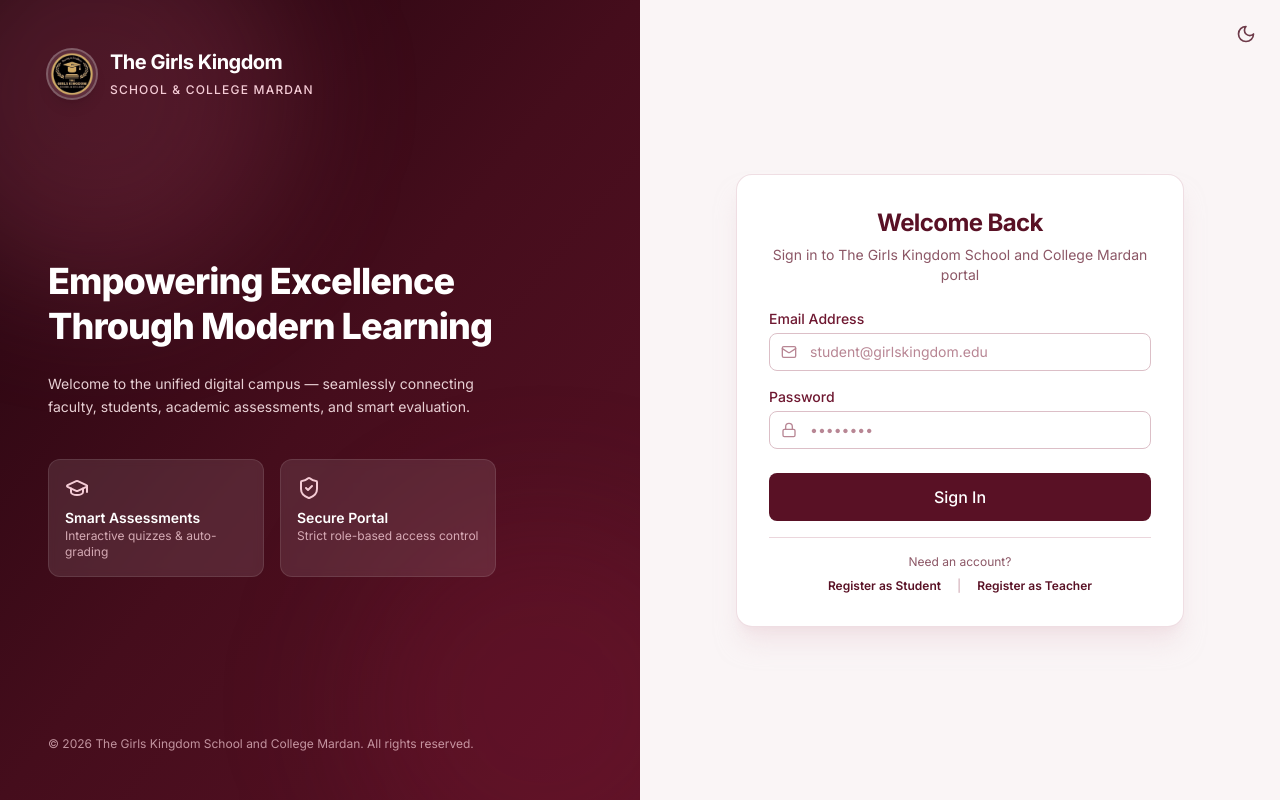
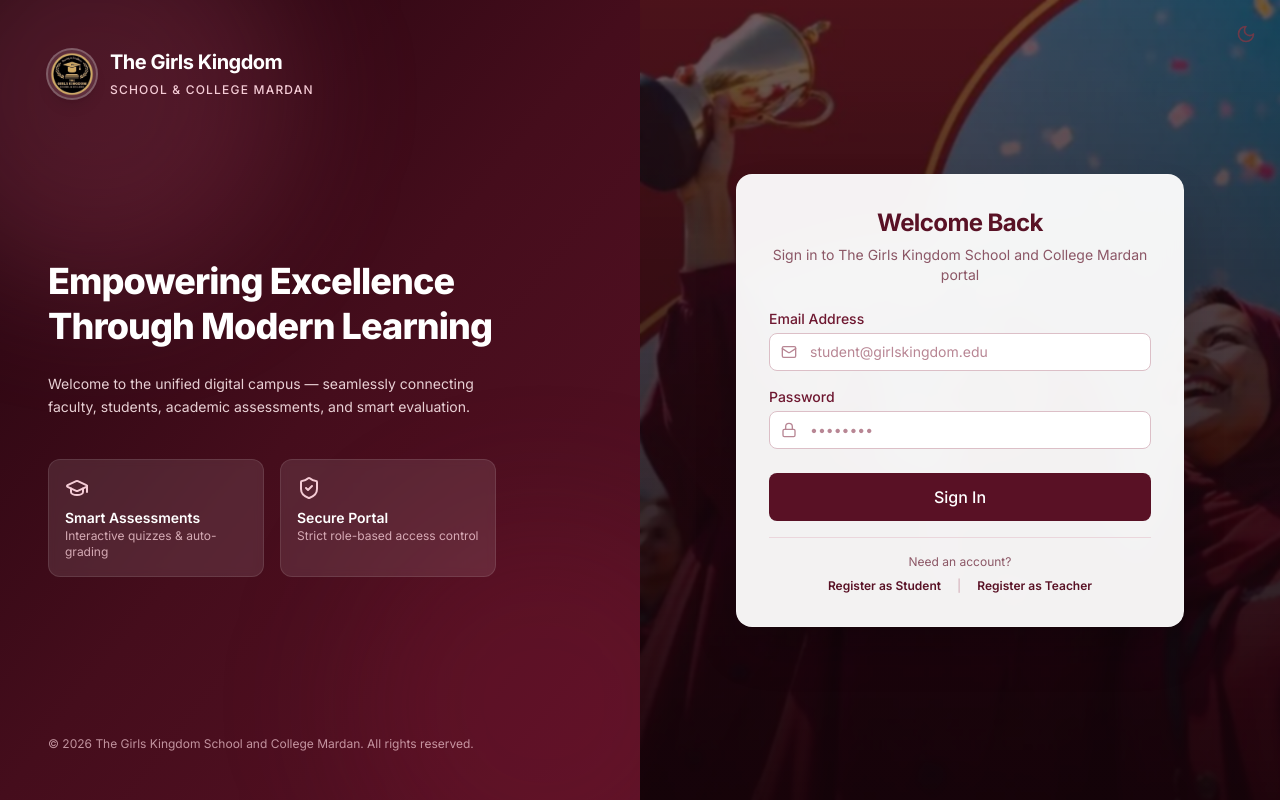
Before and after one commit to Irfan-CodeSynth/The-Girls-Kingdom-School-And-College-Mardan-, a React (Vite) app in the folder frontend/: page /login in a window 1280 px wide. Built offline with nearby package versions, Linux system fonts and the light colour scheme; no server answers.

Commit message:
feat(ui): add celebratory students hero image to the login form column in AuthLayout

```diff
--- a/frontend/src/components/layout/AuthLayout.jsx
+++ b/frontend/src/components/layout/AuthLayout.jsx
@@ -77,8 +77,16 @@ export const AuthLayout = ({ children, title, subtitle }) => {
       </div>
 
       {/* Right side form container */}
-      <div className="flex-1 flex flex-col justify-center px-4 sm:px-6 lg:px-12 py-12">
-        <div className="mx-auto w-full max-w-md">
+      <div className="flex-1 relative flex flex-col justify-center px-4 sm:px-6 lg:px-12 py-12 overflow-hidden">
+        {/* Background Image of students celebrating */}
+        <div
+          className="absolute inset-0 bg-cover bg-center bg-no-repeat transform scale-105 transition-transform duration-1000"
+          style={{ backgroundImage: `url('/login-hero.webp')` }}
+        />
+        {/* Sophisticated gradient overlay with brand maroon & depth */}
+        <div className="absolute inset-0 bg-gradient-to-t from-primary-950/95 via-primary-950/80 to-primary-900/65 dark:from-black/95 dark:via-black/85 dark:to-surface-900/75 backdrop-blur-[1px]" />
+
+        <div className="mx-auto w-full max-w-md relative z-10">
           {/* Mobile Header Brand */}
           <div className="lg:hidden flex items-center gap-3 mb-8 justify-center">
             <img
@@ -87,10 +95,10 @@ export const AuthLayout = ({ children, title, subtitle }) => {
               className="h-11 w-11 object-contain rounded-full shadow-md"
             />
             <div className="text-left">
-              <span className="text-lg font-bold text-surface-900 dark:text-white block leading-tight">
+              <span className="text-lg font-bold text-white block leading-tight">
                 The Girls Kingdom
               </span>
-              <span className="text-[11px] font-medium text-primary-600 dark:text-primary-400 uppercase tracking-wider">
+              <span className="text-[11px] font-medium text-primary-200 uppercase tracking-wider">
                 School & College Mardan
               </span>
             </div>
@@ -100,7 +108,7 @@ export const AuthLayout = ({ children, title, subtitle }) => {
             initial={{ opacity: 0, y: 12 }}
             animate={{ opacity: 1, y: 0 }}
             transition={{ duration: 0.25 }}
-            className="bg-white dark:bg-surface-900 p-8 rounded-2xl shadow-xl shadow-surface-200/50 dark:shadow-none border border-surface-200/80 dark:border-surface-800"
+            className="bg-white/95 dark:bg-surface-900/95 backdrop-blur-md p-8 rounded-2xl shadow-2xl border border-white/20 dark:border-surface-700/80"
           >
             {(title || subtitle) && (
               <div className="mb-6 text-center">
```
Also changed, not shown: frontend/public/login-hero.jpg (added), frontend/public/login-hero.webp (added).
